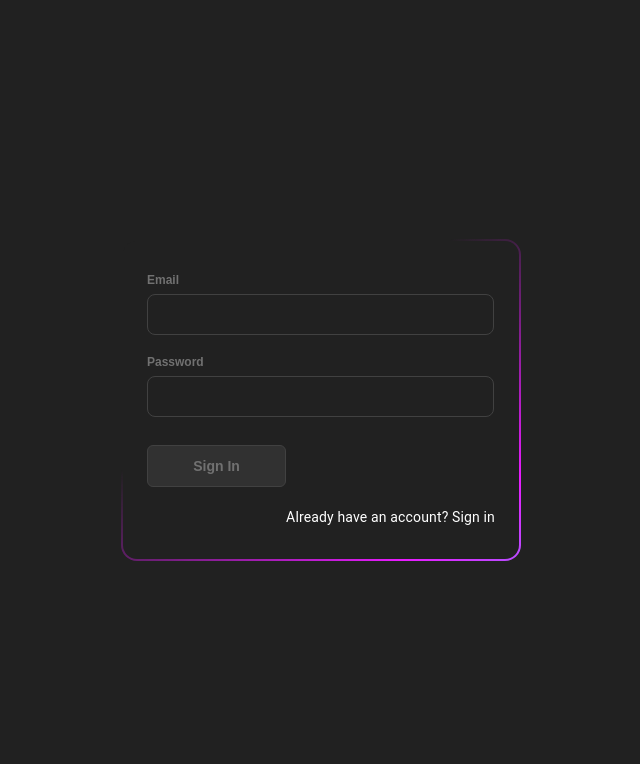
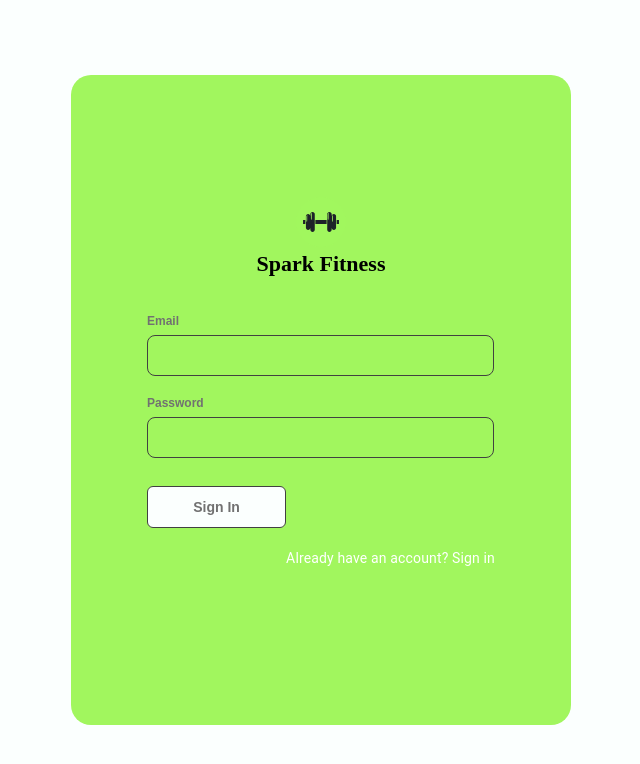
Before and after one commit to D3vxc/sparkFitness.github.io, a React (Create React App) app: page /login in a window 1280 px wide. Shown: the top 764 px of the page, without its empty margins (319-959 px from the left). Built offline with nearby package versions, Linux system fonts and the light colour scheme.

Commit message:
login page design changes, css changes, and protected routes also appProduct page added, but have to add logic for addProduct which only admin can access

```diff
--- /dev/null
+++ b/src/AdminComponents/AddProduct.jsx
@@ -0,0 +1,12 @@
+import { Box } from "@mui/material";
+import React from "react";
+
+const AddProduct = () => {
+  return (
+    <React.Fragment>
+      <Box> congratulations!! admin you've made it</Box>
+    </React.Fragment>
+  );
+};
+
+export default AddProduct;
--- a/src/components/Credentials/Login.jsx
+++ b/src/components/Credentials/Login.jsx
@@ -7,6 +7,7 @@ import { useNavigate } from "react-router-dom";
 import "./YourStyleSheet.css"; // Replace with the actual path to your CSS file
 import { Box, Typography, Grid } from "@mui/material";
 import Cookies from "js-cookie";
+import logo from "../../assets/HomePageImages/Logo.svg";
 
 function Login() {
   const navigate = useNavigate();
@@ -88,10 +89,49 @@ function Login() {
           display: "flex",
           alignItems: "center",
           justifyContent: "center",
-          height: "100vh",
-          background: "#212121",
+          height: "100vh", // Full viewport height
+          width: "100vw", // Full viewport width
+          background: "#FBFFFE", // Optional: Background for the fullscreen container
         }}
       >
+        <Box
+          sx={{
+            display: "flex",
+            alignItems: "center",
+            justifyContent: "center",
+            width: "500px",
+            height: "650px",
+            background: "#A1F65E",
+            flexDirection: "column",
+            borderRadius: "20px",
+          }}
+        >
+          <Box
+            sx={{
+              display: "flex",
+              flexDirection: "column",
+              justifyContent: "center",
+              alignItems: "center",
+            }}
+          >
+            <Box
+              component='img'
+              src={logo}
+              sx={{ height: "50px", width: "50px" }}
+            />
+            <Typography
+              sx={{
+                fontFamily: "poppins",
+                fontSize: "22px",
+                fontWeight: 800,
+                letterSpacing: "0em",
+                textAlign: "left",
+                cursor: "pointer",
+              }}
+            >
+              Spark Fitness
+            </Typography>
+          </Box>
           <div className='form-container'>
             <form className='form' onSubmit={handleSubmit(onSubmit)} noValidate>
               <div className='form-group'>
@@ -140,6 +180,7 @@ function Login() {
                 type='submit'
                 className='form-submit-btn'
                 disabled={isLoading}
+                placeholder='example@gmail.com'
               >
                 {isLoading ? "Logging in..." : "Sign In"}
               </button>
@@ -158,6 +199,7 @@ function Login() {
             </Grid>
           </div>
         </Box>
+      </Box>
     </React.Fragment>
   );
 }
--- a/src/components/Credentials/YourStyleSheet.css
+++ b/src/components/Credentials/YourStyleSheet.css
@@ -1,6 +1,6 @@
 .form-container {
     width: 400px;
-    background: linear-gradient(#212121, #212121) padding-box,
+      background: #A1F65E,
                 linear-gradient(145deg, transparent 35%,#e81cff, #40c9ff) border-box;
     border: 2px solid transparent;
     padding: 32px 24px;
@@ -99,7 +99,7 @@
     color: #717171;
     font-weight: 600;
     width: 40%;
-    background: #313131;
+    background: #FBFFFE;
     border: 1px solid #414141;
     padding: 12px 16px;
     font-size: inherit;
--- a/src/components/Header.jsx
+++ b/src/components/Header.jsx
@@ -42,7 +42,7 @@ function Header() {
 
           <Typography
             sx={{
-              fontFamily: "Inter",
+              fontFamily: "poppins",
               fontSize: "22px",
               fontWeight: 800,
               letterSpacing: "0em",
--- /dev/null
+++ b/src/components/Hooks/getUserData.js
@@ -0,0 +1,33 @@
+import { useQuery } from "react-query";
+import axios from "axios";
+import { getToken } from "../../utils/token"; // Adjust the import path according to your file structure
+
+export const useFetchCurrentUser = () => {
+  const { data, error, isLoading, refetch } = useQuery(
+    "getCurrentUser",
+    async () => {
+      const token = getToken(); // Get the current user's token
+      if (!token) {
+        return (window.location.href = "/login"); // Redirect to login if token is not available
+      }
+
+      try {
+        const response = await axios.get(`user`, {
+          headers: {
+            Authorization: `Bearer ${token}`,
+          },
+        });
+        return response.data;
+      } catch (error) {
+        throw new Error("Error fetching current user: " + error.message);
+      }
+    },
+    {
+      // This option prevents the query from automatically running if `token` is not available
+      // It's useful for cases where you expect the user might not be authenticated yet
+      enabled: !!getToken(), // This query will only run if getToken() returns a truthy value
+    }
+  );
+
+  return { data, error, isLoading, refetch };
+};
--- a/src/components/Pages/Home.jsx
+++ b/src/components/Pages/Home.jsx
@@ -19,7 +19,7 @@ function Home() {
     refetch: refetchUsers,
   } = useFetchAllUsers();
 
-  // console.log("getAllUsers", getAllUsers);
+  console.log("getAllUsers", getAllUsers);
 
   const isVerified = getAllUsers?.isVerified;
 
@@ -50,13 +50,13 @@ function Home() {
     fetchData();
   }, [isVerified, navigate, getAllUsers]);
 
-  function truncateWithEllipsis(text, maxLength) {
-    // If the text is shorter than the maxLength, return it as is.
-    // If it's longer, truncate it and add '...'.
-    return text.length > maxLength
-      ? text.substring(0, maxLength) + "..."
-      : text;
-  }
+  // function truncateWithEllipsis(text, maxLength) {
+  //   // If the text is shorter than the maxLength, return it as is.
+  //   // If it's longer, truncate it and add '...'.
+  //   return text.length > maxLength
+  //     ? text.substring(0, maxLength) + "..."
+  //     : text;
+  // }
 
   return (
     <React.Fragment>
--- /dev/null
+++ b/src/components/Routers/ProtectedRoute.jsx
@@ -0,0 +1,23 @@
+//i want to create a protected route that will only be accessible to admin
+
+import React from "react";
+import { Navigate, Route } from "react-router-dom";
+import { useQuery } from "react-query";
+import { getToken } from "../../utils/token.js";
+import { useFetchCurrentUser } from "../Hooks/getUserData.js";
+
+const ProtectedRoute = ({ element, ...rest }) => {
+  const { data: user, isLoading } = useQuery("user", useFetchCurrentUser);
+
+  if (isLoading) {
+    return <div>Loading...</div>;
+  }
+
+  if (!user || !getToken()) {
+    return <Navigate to='/login' />;
+  }
+
+  return <Route {...rest} element={element} />;
+};
+
+export default ProtectedRoute;
--- a/src/components/Routers/Router.jsx
+++ b/src/components/Routers/Router.jsx
@@ -11,7 +11,9 @@ import OtpConfirmation from "../Pages/OtpConfirmation";
 import ContactUs from "../Pages/ContactUs.jsx";
 import About from "../Pages/About.jsx";
 import Classes from "../Pages/Classes.jsx";
-import { getToken } from "../../utils/token.js";
+// import { getToken } from "../../utils/token.js";
+import AddProduct from "../../AdminComponents/AddProduct.jsx";
+import ProtectedRoute from "./ProtectedRoute.jsx"; // Adjust the import path as necessary
 
 const HeaderFooterLayout = ({ children }) => (
   <div>
@@ -29,6 +31,7 @@ const MainRouter = () => (
       {/* <Route path='/' element={<Home />} /> */}
       <Route path='/register' element={<Register />} />
       <Route path='/login' element={<Login />} />
+      <Route path='/addProduct' element={<AddProduct />} />
       <Route
         path='/'
         element={
@@ -61,7 +64,10 @@ const MainRouter = () => (
           </HeaderFooterLayout>
         }
       />
-
+      <Route element={<ProtectedRoute />}>
+        {/* Now AddProduct is a child route of ProtectedRoute */}
+        <Route path='/addProduct' element={<AddProduct />} />
+      </Route>
       <Route path='/forgot-password' element={<ForgotPassword />} />
       <Route path='/otp-confirmation' element={<OtpConfirmation />} />
       <Route
```
Lines whose indentation alone changed are shown as unchanged.
